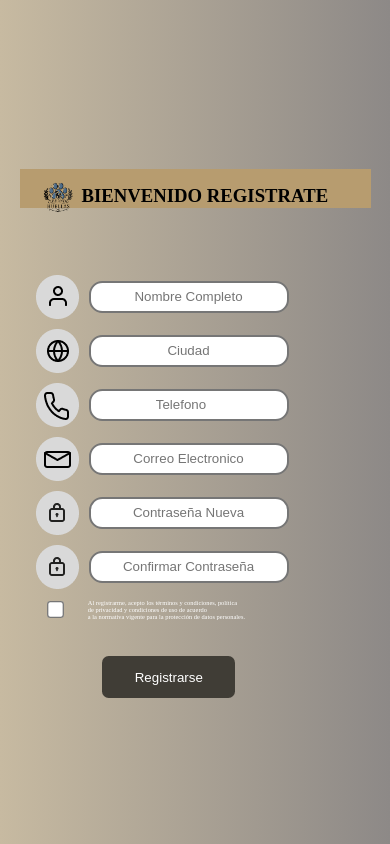
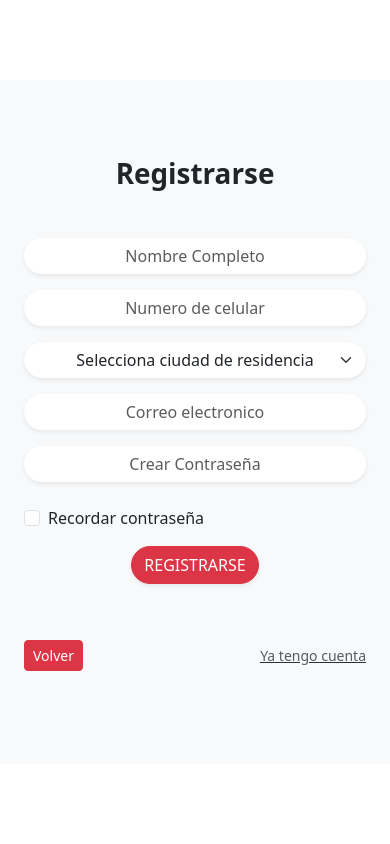
Before and after one commit to jeangrajales/Cuidando_Huellas, a Django app: page /registrarse/ in a window 390 px wide. Run offline with Django 5.2, Linux system fonts and the light colour scheme; some libraries are stand-ins or nearby versions.

```diff
--- a/cuidandoHuellas/static/css/iniciar_sesion.css
+++ b/cuidandoHuellas/static/css/iniciar_sesion.css
@@ -1,2 +1,2 @@
 .login, .image{min-height: 81vh}
-.bg-image{background-image: url('/static/img/img_inicio_sesion.png');background-size: none;background-position: center}
+.bg-image{background-image: url('/static/img/gato_perro.jpg');background-size: cover;background-position: center}
--- a/cuidandoHuellas/static/css/registrarse.css
+++ b/cuidandoHuellas/static/css/registrarse.css
@@ -1,165 +1,2 @@
-* {
-    margin: 0;
-    padding: 0;
-    box-sizing: border-box;
-}
-
-body {
-    height: 100vh;
-    width: 100%;
-    background-image: linear-gradient(to right, #C7BAA1, #8d8987);
-}
-
-
-.contenedor-registrarse {
-    position: absolute;
-    left: 20%;
-    top: 20%;
-    width: 60%;
-    height: auto; /* Cambia a auto para que se ajuste al contenido */
-    padding: 18%;
-    background-color: #B79C6F;
-}
-
-.imagen-registrarse img {
-    position: absolute;
-    top: 0%;
-    right: 0%;
-    width: 42%;
-    height: 100%;
-}
-
-.logo-registrarse {
-    display: flex;
-    align-items: center;
-    white-space: nowrap;
-    gap: 20%;
-    position: absolute;
-    top: 30px;
-    left: 100px;
-    width: 10%;
-}
-
-.logo-registrarse img {
-    width: 100%;
-    height: 50%;
-}
-
-.contenedor-labels {
-    position: absolute;
-    top: 10em;
-    left: 6.5em;
-}
-
-.label {
-    display: flex;
-    align-items: center;
-    gap: 10px;
-    margin-top: 10px;
-}
-
-.label [type="text"],
-.label [type="number"],
-.label [type="email"],
-.label [type="password"] {
-    width: 25em;
-    padding: 0.5em;
-    border-radius: 1em;
-    border-style: solid;
-    text-align: center;
-}
-
-.label [type="checkbox"] {
-    background-color: red;
-    margin-left: 1em;
-    transform: scale(1.3);
-}
-
-.label [for="check"] {
-    margin-left: 2.5em;
-    color: white;
-    font-size: 0.8em;
-}
-
-.label [type="submit"] {
-    background-color: #403D36;
-    color: white;
-    margin-left: 12em;
-    margin-top: 2em;
-    width: 10em;
-    padding: 1em;
-    border-style: none;
-    border-radius: 0.5em;
-}
-
-/* Media Queries para hacerlo responsive */
-
-/* Pantallas medianas (tablets) */
-@media (max-width: 768px) {
-    .contenedor-registrarse {
-        left: 10%;
-        width: 80%;
-        padding: 10%;
-    }
-
-    .imagen-registrarse img {
-        width: 50%;
-    }
-
-    .logo-registrarse {
-        left: 50px;
-    }
-
-    .contenedor-labels {
-        left: 3em;
-    }
-
-    .label [type="text"],
-    .label [type="number"],
-    .label [type="email"],
-    .label [type="password"] {
-        width: 20em;
-    }
-
-    .label [type="submit"] {
-        margin-left: 8em;
-    }
-}
-
-/* Pantallas pequeñas (móviles) */
-@media (max-width: 480px) {
-    .contenedor-registrarse {
-        left: 5%;
-        width: 90%;
-        padding: 5%;
-    }
-
-    .imagen-registrarse img {
-        display: none; /* Oculta la imagen en móviles para ahorrar espacio */
-    }
-
-    .logo-registrarse {
-        left: 20px;
-        top: 10px;
-    }
-
-    .contenedor-labels {
-        top: 6em;
-        left: 1em;
-    }
-
-    .label [type="text"],
-    .label [type="number"],
-    .label [type="email"],
-    .label [type="password"] {
-        width: 15em;
-    }
-
-    .label [type="submit"] {
-        margin-left: 5em;
-    }
-
-    .label [for="check"] {
-        font-size: 0.4em; /* Reduce el tamaño del texto en móviles */
-    }
-}
+.login, .image{min-height: 81vh}
+.bg-image{background-image: url('/static/img/mascotas.jpg');background-size: cover;background-position: center}
--- a/cuidandoHuellas/templates/pagina_principal.html
+++ b/cuidandoHuellas/templates/pagina_principal.html
@@ -66,7 +66,11 @@
             </div>
         </div>
     </div>
-
 </div>
+{% if request.session.pista %}
+Bienvenido, si hay sesión!
+{{ request.session.pista }}
+<a href="{% url 'cerrar_sesion' %}" class="btn btn-success">Cerrar Sesión</a>
+{% endif %}
 
 {% endblock %}
--- a/cuidandoHuellas/templates/registrarse.html
+++ b/cuidandoHuellas/templates/registrarse.html
@@ -1,67 +1,89 @@
+
 {% load static %}
 <!DOCTYPE html>
 <html lang="en">
   <head>
-    <meta charset="UTF-8">
-    <meta name="viewport" content="width=device-width, initial-scale=1.0">
-    <link rel="stylesheet" href="{% static 'css/registrarse.css' %}">
+    <meta charset="UTF-8" />
+    <meta name="viewport" content="width=device-width, initial-scale=1.0" />
+    <link rel="stylesheet" href="{% static 'css/registrarse.css' %}" />
+    <link rel="stylesheet" href="{% static 'css/bootstrap.min.css' %}" />
+    <link rel="stylesheet" href="{% static 'css/bootstrap.min.css.map' %}" />
+    <link rel="stylesheet" href="https://cdnjs.cloudflare.com/ajax/libs/jquery/3.2.1/jquery.min.js"/>
     <title>Registrarse</title>
   </head>
+
   <body>
-    <main>
+    <main class="ogin-container text-center d-flex justify-content-center align-items-center vh-100">
+      <div class="container-lg">
+        <div class="row no-gutter">
+            <div class="col-md-6 d-none d-md-flex bg-image"></div>
+            <div class="col-md-6 bg-light">
+            <div class="login d-flex align-items-center py-5">
+              <div class="container">
+                <div class="row">
+                  <div class="col-lg-7 col-xl-6 mx-auto">
+                    <h3 class="text-center fw-bold mb-4 fs-1">Registrarse</h3>
+                    <br />
 
-        <section class="contenedor-registrarse">
+                    <form>
 
-            <section class="logo-info">
-                <div class="logo-registrarse">
-                    <img src="{% static 'img/logo_ch.png' %}" alt="Logo Cuidando Huellas">
-                    <h1>BIENVENIDO REGISTRATE</h1>
+                      <div class="form-group mb-3">
+                        <input id="inputName" type="name" placeholder="Nombre Completo" required="" autofocus="" class="form-control rounded-pill border-0 shadow-sm px-4 text-center"/>
                       </div>
-            <section>
-
-            <section class="imagen-registrarse">
-                <img src="{% static 'img/image_registrarse.png' %}" alt="Imagen Perro Registrarse">
-            </section>
-            <div class="contenedor-labels">
-                <form action="">
-                    <div class="label">
-                        <img src="{% static 'img/frame_user.png' %} " alt="Usuario">
-                        <input type="text" name="" id="" placeholder="Nombre Completo" required>
+                      <div class="form-group mb-3">
+                        <input id="inputName" type="text" placeholder="Numero de celular" pattern="[0-9]{10}" maxlength="10" inputmode="numeric" required="" autofocus="" class="form-control rounded-pill border-0 shadow-sm px-4 text-center"/>
                       </div>
-                    <div class="label">
-                        <img src="{% static 'img/frame_ciudad.png' %}" alt="Ciudad">
-                        <input type="text" name="" id="" placeholder="Ciudad" required>
+                      <div class="form-group mb-3">
+                        <select id="ciudad" name="ciudad" required="" autofocus="" class="form-control rounded-pill border-0 shadow-sm px-4 form-select text-center">
+                            <option value="">Selecciona ciudad de residencia</option>
+                            <option value="bogota">Bogotá</option>
+                            <option value="medellin">Medellín</option>
+                            <option value="cali">Cali</option>
+                            <option value="barranquilla">Barranquilla</option>
+                            <option value="cartagena">Cartagena</option>
+                            <option value="bucaramanga">Bucaramanga</option>
+                            <option value="pereira">Pereira</option>
+                            <option value="santamarta">Santa Marta</option>
+                            <option value="cucuta">Cúcuta</option>
+                            <option value="ibague">Ibagué</option>
+                            <option value="manizales">Manizales</option>
+                            <option value="neiva">Neiva</option>
+                            <option value="villavicencio">Villavicencio</option>
+                            <option value="pasto">Pasto</option>
+                            <option value="monteria">Montería</option>
+                        </select>
                       </div>
-                    <div class="label">
-                        <img src="{% static 'img/frame_telefono.png' %}" alt="Telefono">
-                        <input type="number" name="" id="" placeholder="Telefono" required>
-                    </div>
-                    <div class="label">
-                        <img src="{% static 'img/frame_email.png' %}" alt="Email">
-                        <input type="email" name="" id="" placeholder="Correo Electronico" required>
-                    </div>
-                    <div class="label">
-                        <img src="{% static 'img/contraseña.png' %}" alt="Contraseña">
-                        <input type="password" name="" id="" placeholder="Contraseña Nueva" required>
-                    </div>
-                    <div class="label">
-                        <img src="{% static 'img/contraseña.png' %}" alt="Contraseña">
-                        <input type="password" name="" id="" placeholder="Confirmar Contraseña" required>
-                    </div>
-                    <div class="label">
-                        <input type="checkbox" name="check" id="" required>
-                        <label for="check">Al registrarme, acepto los términos y condiciones, política <br> de privacidad y condiciones de uso de acuerdo <br> a la normativa vigente para la protección de datos personales.</label>
-                    </div>
-                    <div class="label">
-                        <input type="submit" value="Registrarse">
-                    </div>
-                </form>
-            </div>
-        </section>
 
 
+                      <div class="form-group mb-3">
+                        <input id="inputEmail" type="email" placeholder="Correo electronico" required="" autofocus="" class="form-control rounded-pill border-0 shadow-sm px-4 text-center"/>
+                      </div>
+
+                      <div class="form-group mb-3">
+                        <input id="inputPassword" type="password" placeholder="Crear Contraseña" required="" class="form-control rounded-pill border-0 shadow-sm px-4 text-danger text-center"/><br />
 
 
+                        <div class="form-check text-start mb-3">
+                            <input class="form-check-input" type="checkbox" id="rememberCheck">
+                            <label class="form-check-label" for="rememberCheck">Recordar contraseña</label>
+                        </div>
+
+                      <button
+                        type="submit"
+                        class="btn btn-danger btn-block text-uppercase mb-2 rounded-pill shadow-sm">Registrarse</button>
+                    </form>
+
+                    <div class="d-flex justify-content-between align-items-center mb-3 mt-5">
+                        <a href="{% url 'pagina_principal' %}" class="btn btn-danger btn-sm"> Volver</a>
+                        <a href="{% url 'iniciar_sesion' %}" class="text-muted small"><u>Ya tengo cuenta</u></a>
+                    </div>
+
+                </div>
+              </div>
+            </div>
+          </div>
+        </div>
+      </div>
     </main>
   </body>
 </html>
```
Also changed, not shown: cuidandoHuellas/templates/base.html (+4 -4 lines), cuidandoHuellas/templates/iniciar_sesion.html (+21 -36 lines), db.sqlite3, 2 other files. Lines whose indentation alone changed are shown as unchanged.
